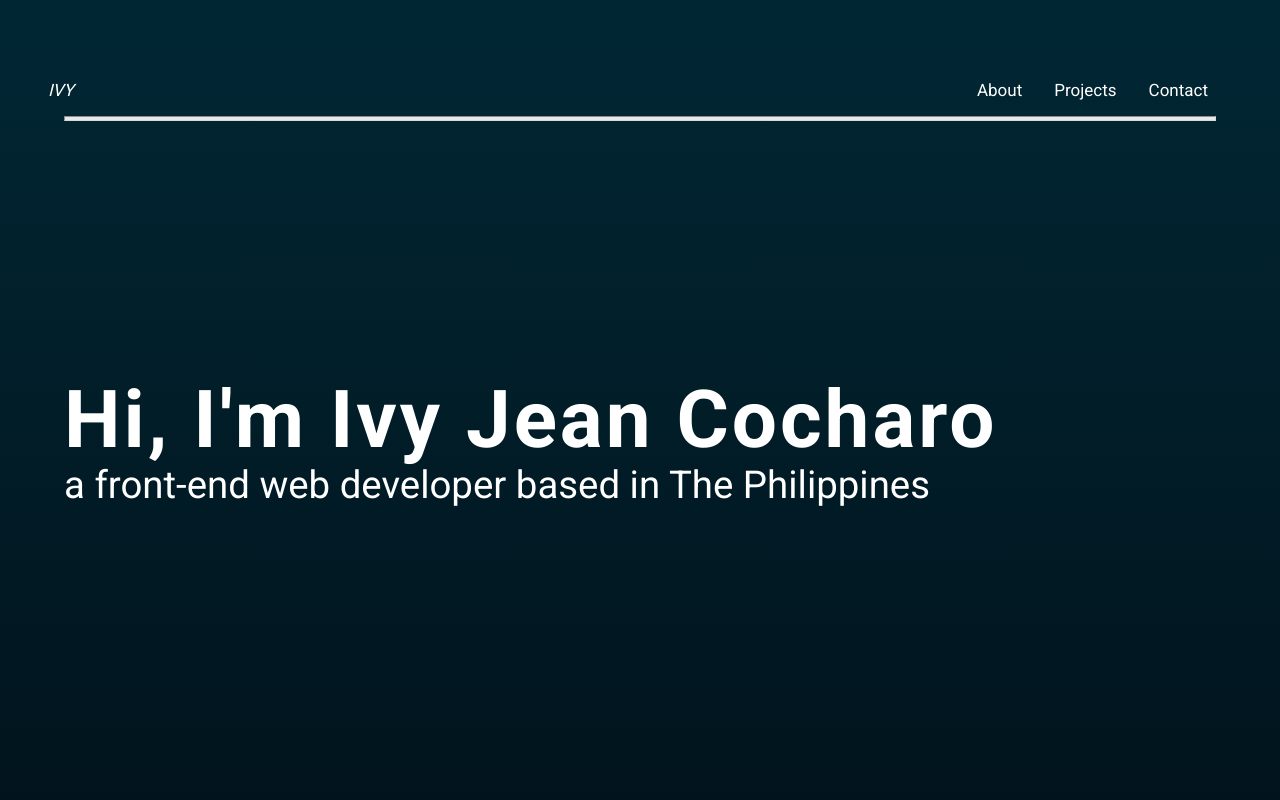
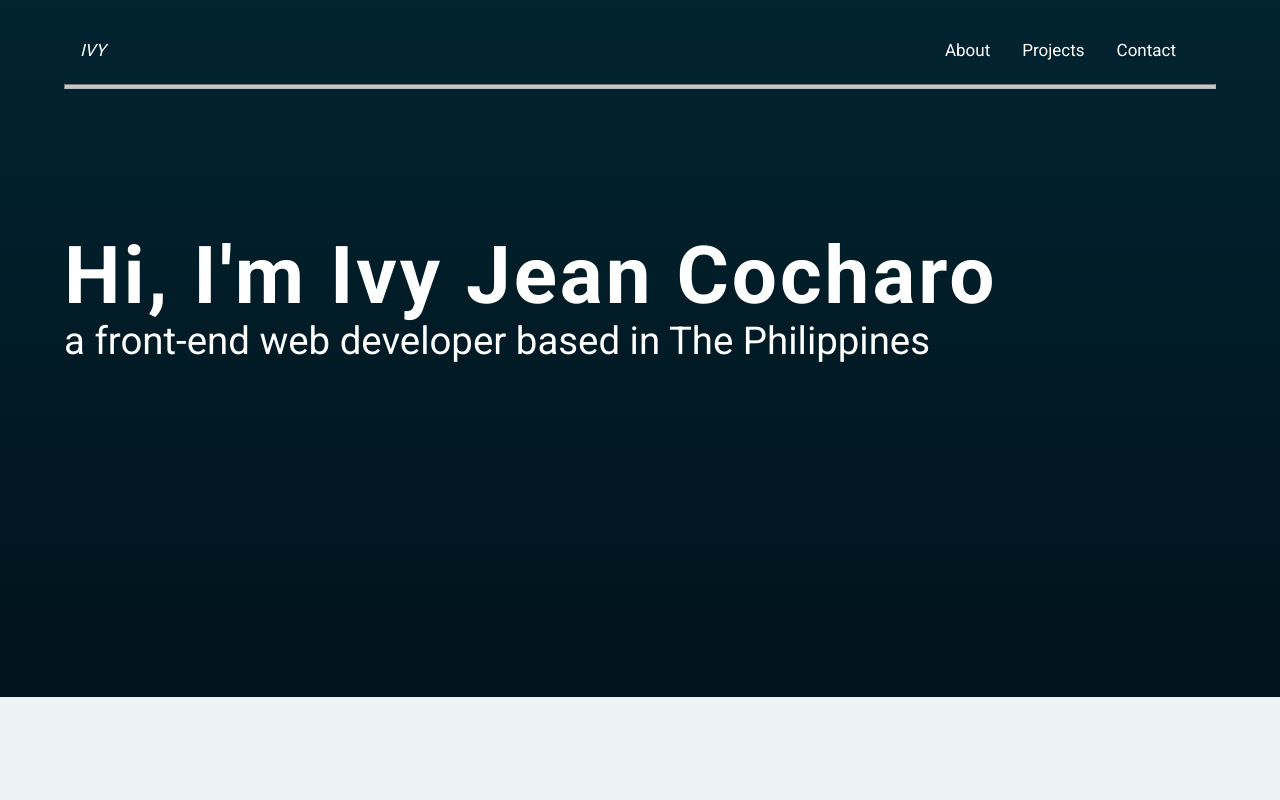
Before and after one commit to IvyJean/portfolio-v1, a React (Create React App) app: page / in a window 1280 px wide. Shown: the top 800 px of the page. Built offline with nearby package versions, Linux system fonts and the light colour scheme.

Commit message:
Fix spacing and change menu icon

```diff
--- a/src/components/Navbar.js
+++ b/src/components/Navbar.js
@@ -3,28 +3,30 @@ import styled, { css } from 'styled-components/macro'
 import { Link } from 'react-router-dom'
 import { menuData } from '../data/MenuData'
 import { FaBars } from 'react-icons/fa'
+import Menu from '../images/menu.svg'
 
 const Nav = styled.nav`
   height: 100%;
   display: flex;
   justify-content: space-between;
-  margin: 4rem 0 0;
+  margin: 3rem 0 0;
   padding: 3vh 5vw;
   z-index: 100;
   font-size: 17px;
   width: 100%;
 
   @media screen and (max-width: 1300px) {
-    padding: 1rem 2rem;
+    margin: 1rem 0 0;
+    /* padding: 3vh 5vw; */
   }
 
-  @media screen and (max-width: 868px) {
+  /* @media screen and (max-width: 868px) {
     padding: 1rem 2rem;
   }
 
   @media screen and (max-width: 768px) {
     padding: 1rem 2rem;
-  }
+  } */
 `
 const NavLink = css`
   color: #fff;
@@ -40,7 +42,7 @@ const Logo = styled(Link)`
   ${NavLink}
   font-style: italic;
 `
-const MenuBars = styled(FaBars)`
+const MenuBars = styled.img`
   display: none;
 
   @media screen and (max-width: 768px) {
@@ -72,6 +74,18 @@ const NavHr = styled.hr`
     background: #fff;
     margin: 0 auto;
     margin-bottom: -5rem;
+
+    @media screen and (max-width: 1300px) {
+      margin-bottom: -12rem;
+    }
+
+   @media screen and (max-width: 868px) {
+    margin-bottom: -12rem;
+    }
+
+    @media screen and (max-width: 768px) {
+      margin-bottom: -12rem;
+    }
 `
 
 const Navbar = ({ toggle }) => {
@@ -80,7 +94,7 @@ const Navbar = ({ toggle }) => {
     <>
     <Nav >
       <Logo to="/">IVY</Logo>
-      <MenuBars onClick={toggle}/>
+      <MenuBars src={Menu} onClick={toggle}/>
       <NavMenu>
         {menuData.map((item, index) => (
           <NavMenuLinks to={item.link} key={index}>
```
